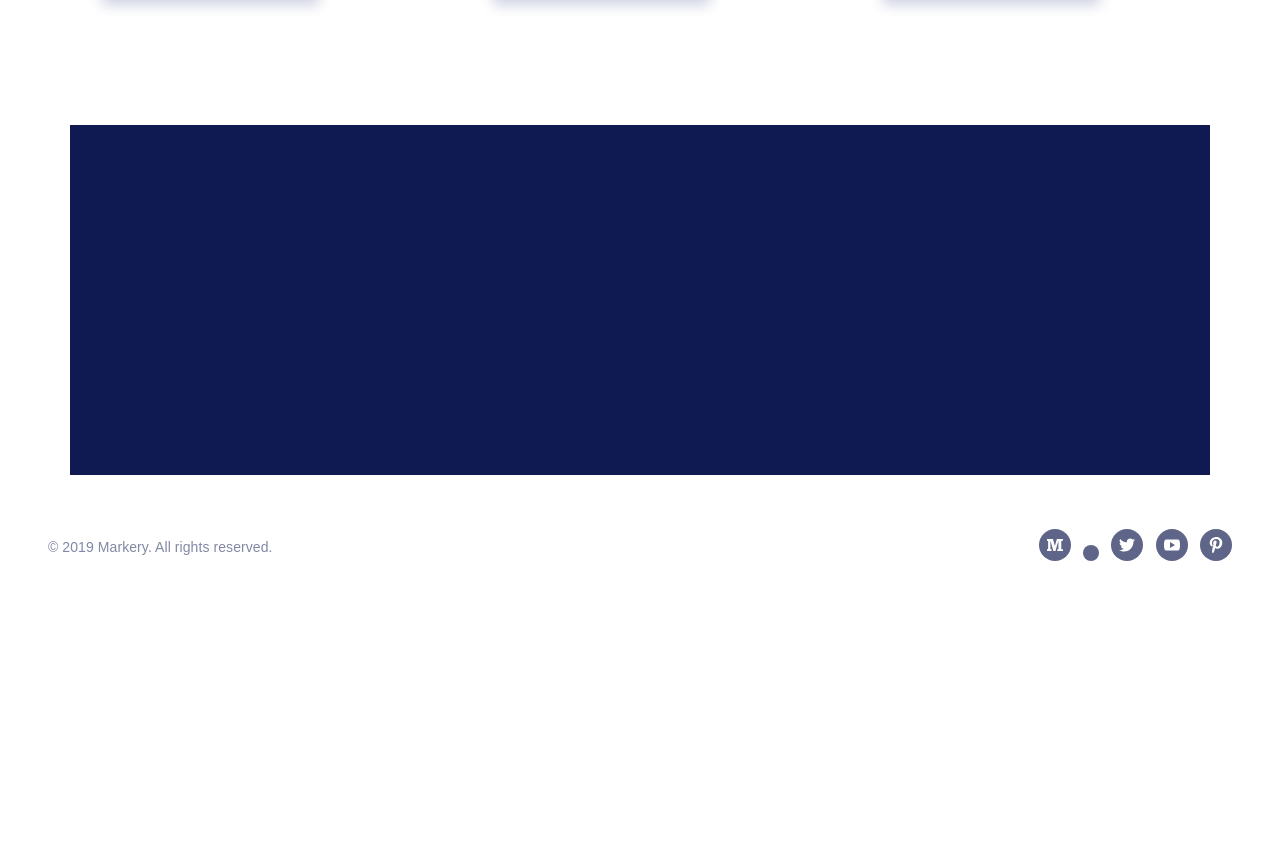
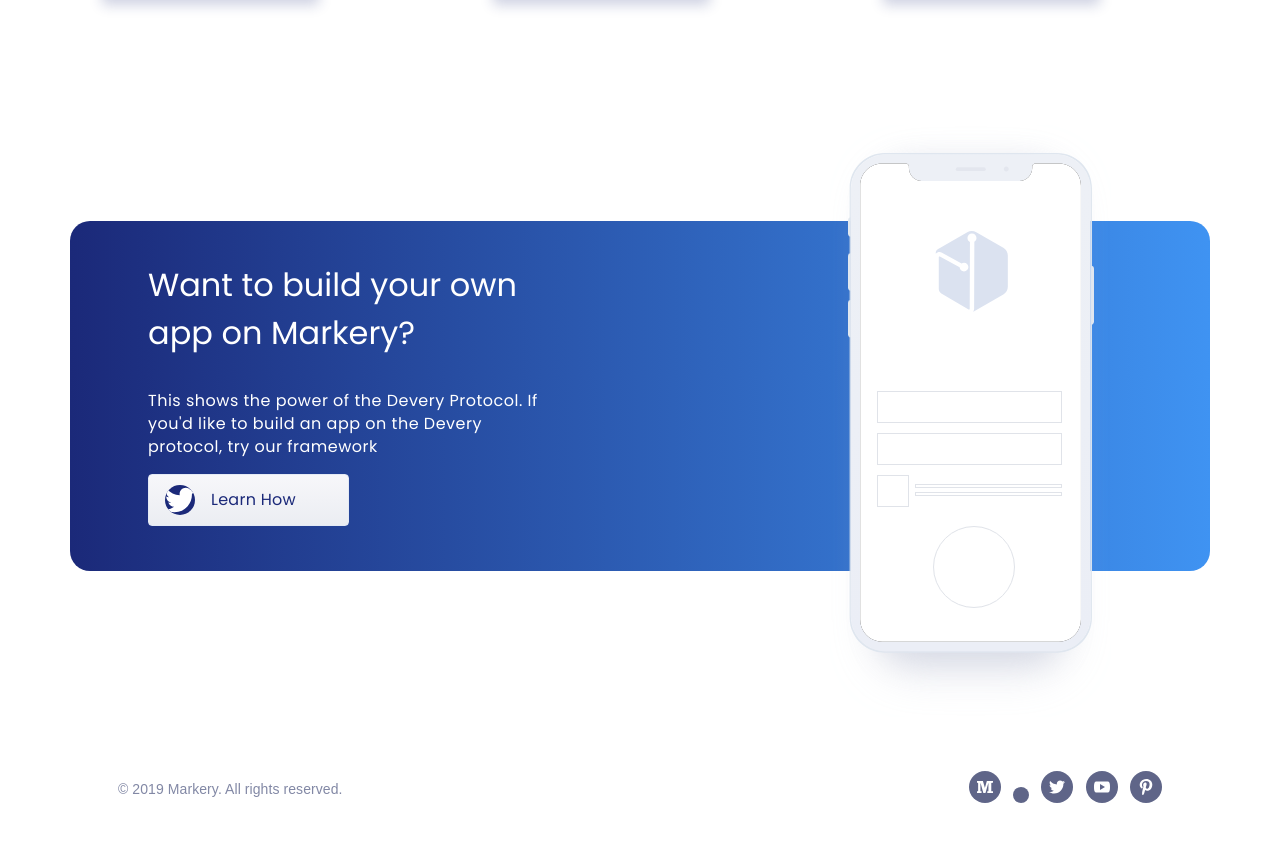
Before and after one commit to apn2qq/markery-starter, a website: page build/index.html in a window 1280 px wide. Shown: the part 1402-2243 px from the top of the page. Before the commit the page ends 2021 px from the top, so only its background shows below. Drawn offline with Linux system fonts and the light colour scheme; a web font is replaced by a local one.

Commit message:
Added app section

```diff
--- a/src/scss/_layout.scss
+++ b/src/scss/_layout.scss
@@ -195,10 +195,78 @@
   }
 }
 
+// .app {
+//   height: 350px;
+//   width: 100%;
+//   background: url('../img/pattern.svg');
+//   background-color: $base-color;
+// }
+
+.app__wrapper {
+  display: grid;
+  grid-template-columns: 2fr 1fr;
+  grid-auto-rows: 6rem minmax(1rem, auto);
+
+  .app-wrapper__img {
+    grid-column: 2;
+    grid-row: 1/3;
+  }
+}
+
 .app {
+  display: grid;
+  grid-column: 1/3;
+  grid-row: 2;
   height: 350px;
   width: 100%;
-  background-color: $base-color;
+  padding: 40px 78px;
+  background: linear-gradient(90deg, #1b2979 0%, #3f93f2 100%), url(/img/pattern.svg);
+  border-radius: 20px;
+
+  &__content {
+    max-width: 400px;
+    color: #fff;
+  }
+
+  &__title {
+    margin-top: 0;
+    font-size: 2rem;
+    font-weight: normal;
+    line-height: 1.5;
+  }
+
+  &__text {
+    font-size: 1rem;
+    line-height: 1.4375rem;
+    letter-spacing: 0.5px;
+  }
+
+  &__button {
+    display: grid;
+    grid-template-columns: 1fr 4fr;
+    max-width: 201px;
+    padding: 10px 0 10px 16px;
+    align-items: center;
+    text-decoration: none;
+    background: linear-gradient(180deg, #f7f7fa 0%, #ebedf2 100%);
+    border: 1px solid #e4eaf5;
+    border-radius: 4px;
+
+    .app-button__img {
+      max-width: 30px;
+      height: auto;
+      margin-right: 16px;
+      border-radius: 50%;
+      background: #1b2979;
+    }
+
+    .app-button__text {
+      font-size: 16px;
+      text-transform: capitalize;
+      letter-spacing: 0.266667px;
+      color: #1b2979;
+    }
+  }
 }
 
 .footer {
```
Also changed, not shown: build/css/styles.css, build/img/pattern.svg (added), build/img/phone.svg (added), build/index.html.
